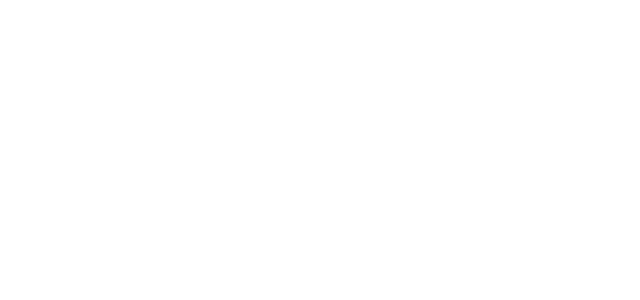
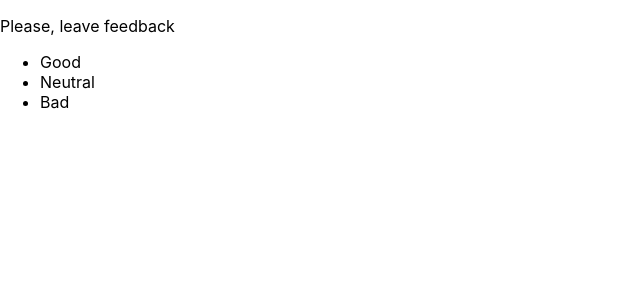
Before and after one commit to marianalevitska/goit-react-hw-02-feedback, a React (Create React App) app: page / in a window 1280 px wide. Shown: the top 300 px of the page, without its empty margins (0-640 px from the left). Built offline with nearby package versions, Linux system fonts and the light colour scheme.

Commit message:
Update Buttons.js

```diff
--- a/src/components/Buttons/Buttons.js
+++ b/src/components/Buttons/Buttons.js
@@ -1,14 +1,30 @@
-import './Buttons.module.css';
+import React from 'react';
+import styles from './Buttons.module.css';
 
-const Buttons = () => {
-    <div className="feedback_btn_block">
-        <p className="title">Please, leave feedback</p>
-        <ul className="feedback_btn_list">
-            <li className="feedback_btn">Good</li>
-            <li className="feedback_btn">Neutral</li>
-            <li className="feedback_btn">Bad</li>
-        </ul>
-    </div>
+class Buttons extends React.Component {
+    render() {
+        return (
+            <div className={styles.feedback_btn_block}>
+                <p className={styles.title}>Please, leave feedback</p>
+                <ul className={styles.feedback_btn_list}>
+                    <li className={styles.feedback_btn}>Good</li>
+                    <li className={styles.feedback_btn}>Neutral</li>
+                    <li className={styles.feedback_btn}>Bad</li>
+                </ul>
+            </div>
+        );
+    };
 };
 
+// const Buttons = () => {
+//     <div className={styles.feedback_btn_block}>
+//         <p className={styles.title}>Please, leave feedback</p>
+//         <ul className={styles.feedback_btn_list}>
+//             <li className={styles.feedback_btn}>Good</li>
+//             <li className={styles.feedback_btn}>Neutral</li>
+//             <li className={styles.feedback_btn}>Bad</li>
+//         </ul>
+//     </div>
+// };
+
 export default Buttons;
```
